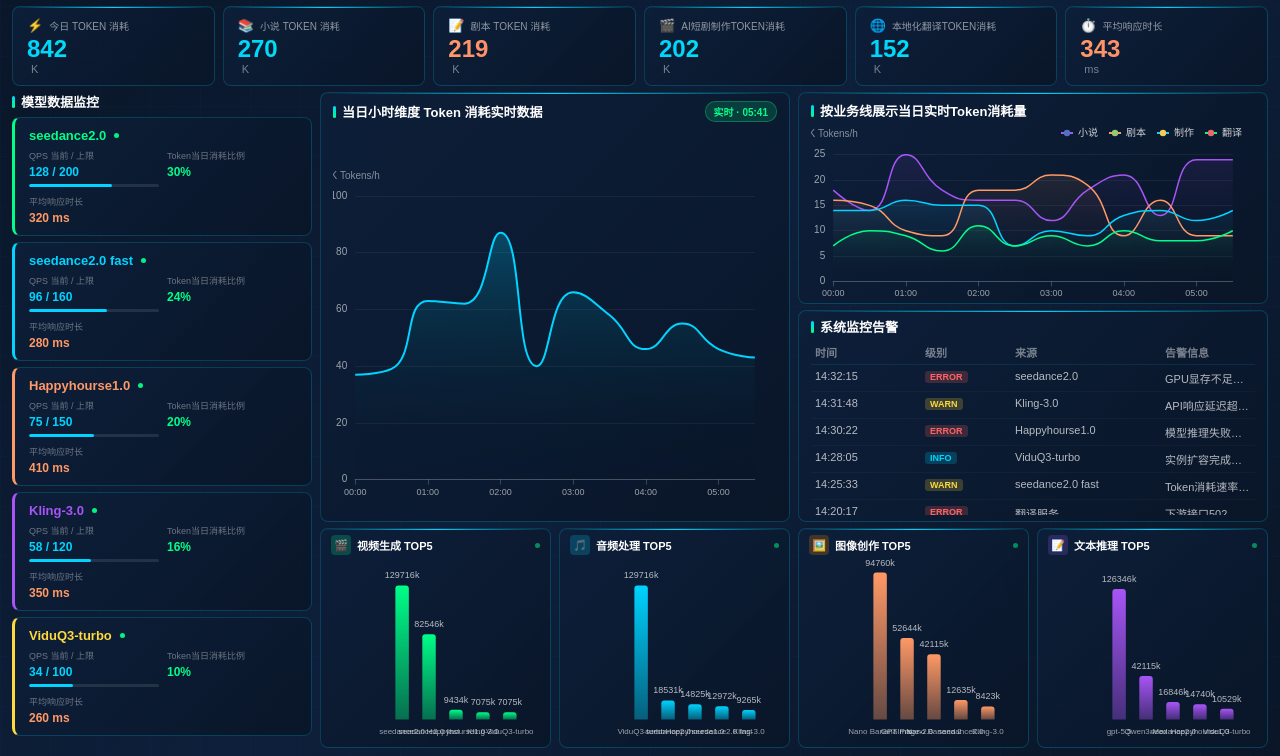
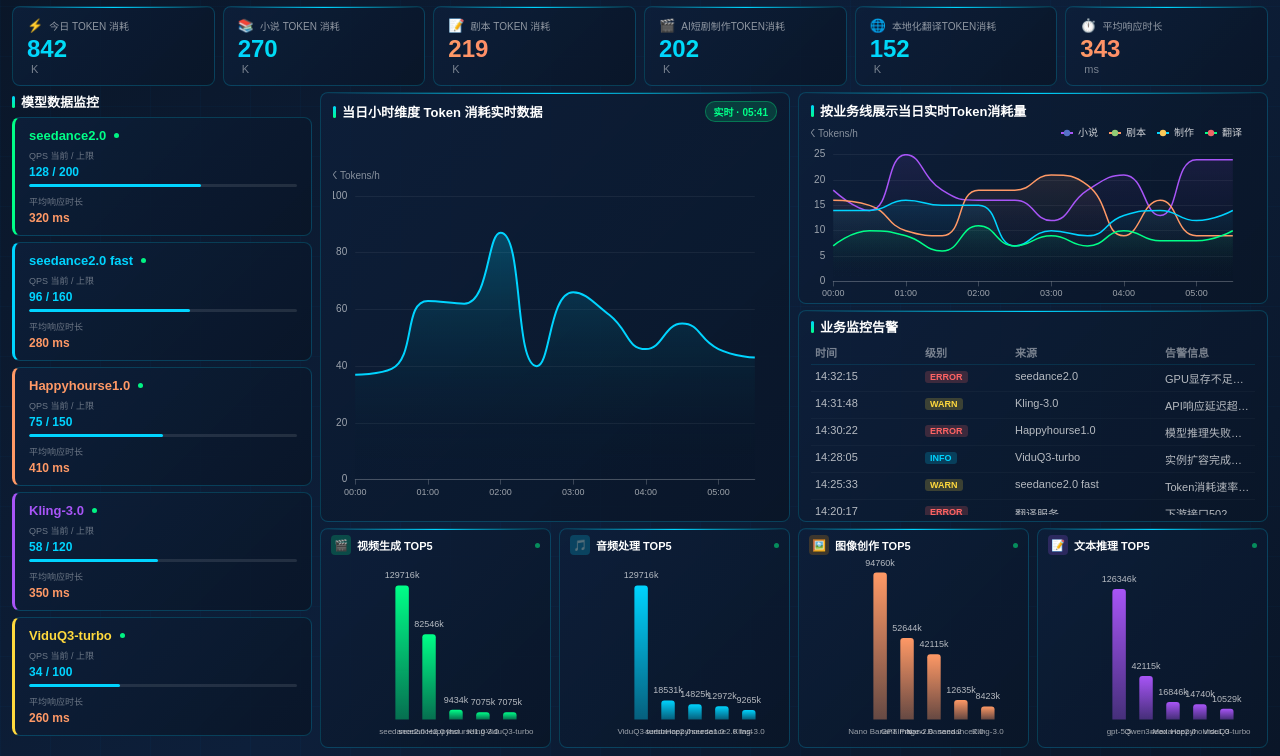
Before and after one commit to juliu1612-cmyk/ai-manga, a plain HTML site: page index.html in a window 1280 px wide. Shown: the part 44-800 px from the top of the page. Drawn offline with nearby package versions, Linux system fonts and the light colour scheme.

Commit message:
删除Token消耗占比，告警改名为业务监控告警

```diff
--- a/index.html
+++ b/index.html
@@ -105,7 +105,7 @@ body::before{content:'';position:fixed;top:0;left:0;width:100%;height:100%;backg
 <div class="panel"><div class="panel-hd"><span class="panel-title">当日小时维度 Token 消耗实时数据</span><span class="hour-badge" id="hourBadge"></span></div><div class="chart-wrap" id="chart1"></div></div>
 <div class="chart-col-r">
 <div class="panel"><div class="panel-hd"><span class="panel-title">按业务线展示当日实时Token消耗量</span></div><div class="chart-wrap" id="chart2"></div></div>
-<div class="alert-panel"><div class="panel-hd" style="margin-bottom:4px"><span class="panel-title">系统监控告警</span></div><div class="alert-tbl"><div class="alert-thead"><span>时间</span><span>级别</span><span>来源</span><span>告警信息</span></div><div id="alertBody"></div></div></div>
+<div class="alert-panel"><div class="panel-hd" style="margin-bottom:4px"><span class="panel-title">业务监控告警</span></div><div class="alert-tbl"><div class="alert-thead"><span>时间</span><span>级别</span><span>来源</span><span>告警信息</span></div><div id="alertBody"></div></div></div>
 </div>
 </div>
 <div class="bottom-row">
@@ -143,10 +143,10 @@ document.getElementById('overviewCards').innerHTML=h;
 }
 
 function renderModels(){
-var tr=typeR,mr=modelR,ratios=models.map(function(_,i){var r=0;Object.keys(tr).forEach(function(t){r+=tr[t]*mr[i]});return Math.round(r*100)});
+var tr=typeR,mr=modelR;
 var h='';
 for(var i=0;i<models.length;i++){var d=mDetails[i],pct=Math.round(d.qps/d.max*100),w=pct>80;
-h+='<div class="m-card" style="border-left:3px solid '+mColors[i]+'"><div class="m-card-hd"><span class="m-card-name" style="color:'+mColors[i]+'">'+models[i]+'</span><span class="m-card-dot" style="background:'+(w?'#ffd93d':'#00ff88')+'"></span></div><div class="m-metrics"><div class="m-item"><span class="m-label">QPS 当前 / 上限</span><span class="m-val" style="color:#00d4ff">'+d.qps+' / '+d.max+'</span><div class="m-bar"><div class="m-bar-f" style="width:'+pct+'%;background:'+(w?'#ffd93d':'#00d4ff')+'"></div></div></div><div class="m-item"><span class="m-label">Token当日消耗比例</span><span class="m-val token-pct" style="color:#00ff88">'+ratios[i]+'%</span></div><div class="m-item" style="grid-column:1/-1"><span class="m-label">平均响应时长</span><span class="m-val" style="color:#ff9966">'+d.lat+' ms</span></div></div></div>';}
+h+='<div class="m-card" style="border-left:3px solid '+mColors[i]+'"><div class="m-card-hd"><span class="m-card-name" style="color:'+mColors[i]+'">'+models[i]+'</span><span class="m-card-dot" style="background:'+(w?'#ffd93d':'#00ff88')+'"></span></div><div class="m-metrics"><div class="m-item" style="grid-column:1/-1"><span class="m-label">QPS 当前 / 上限</span><span class="m-val" style="color:#00d4ff">'+d.qps+' / '+d.max+'</span><div class="m-bar"><div class="m-bar-f" style="width:'+pct+'%;background:'+(w?'#ffd93d':'#00d4ff')+'"></div></div></div><div class="m-item" style="grid-column:1/-1"><span class="m-label">平均响应时长</span><span class="m-val" style="color:#ff9966">'+d.lat+' ms</span></div></div></div>';}
 document.getElementById('modelList').innerHTML=h;
 }
 
```
